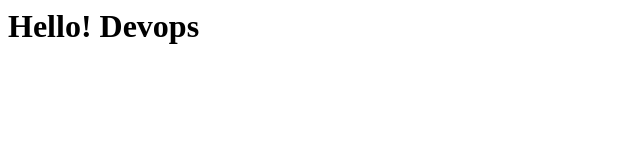
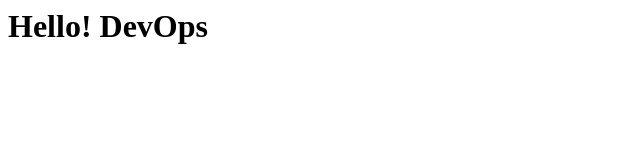
Before and after one commit to DeepDhiman03/frontend, a plain HTML site: page index.html in a window 1280 px wide. Shown: the full height of the page, 0-640 px from the left. Drawn offline with Linux system fonts and the light colour scheme.

Commit message:
Update index.html

```diff
--- a/index.html
+++ b/index.html
@@ -1 +1 @@
-<h1>Hello! Devops</h1>
+<h1>Hello! DevOps</h1>
```
